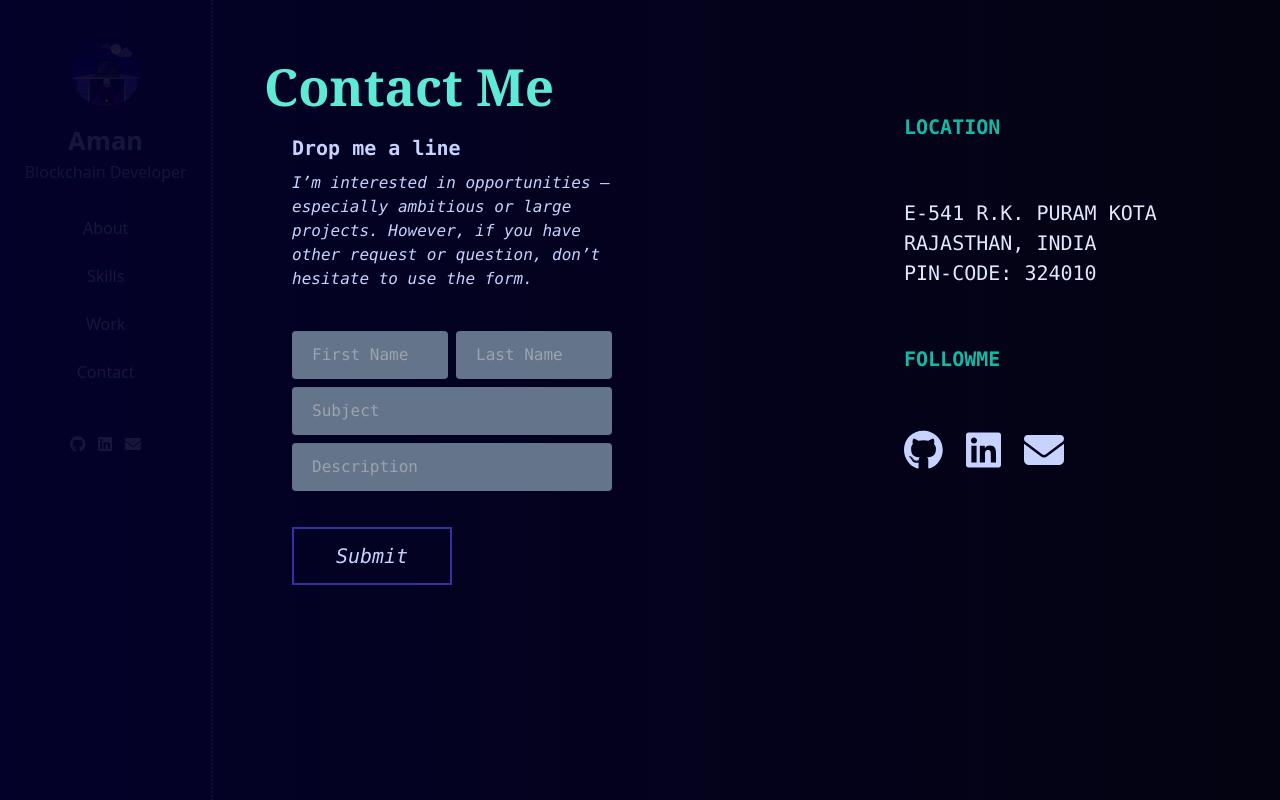
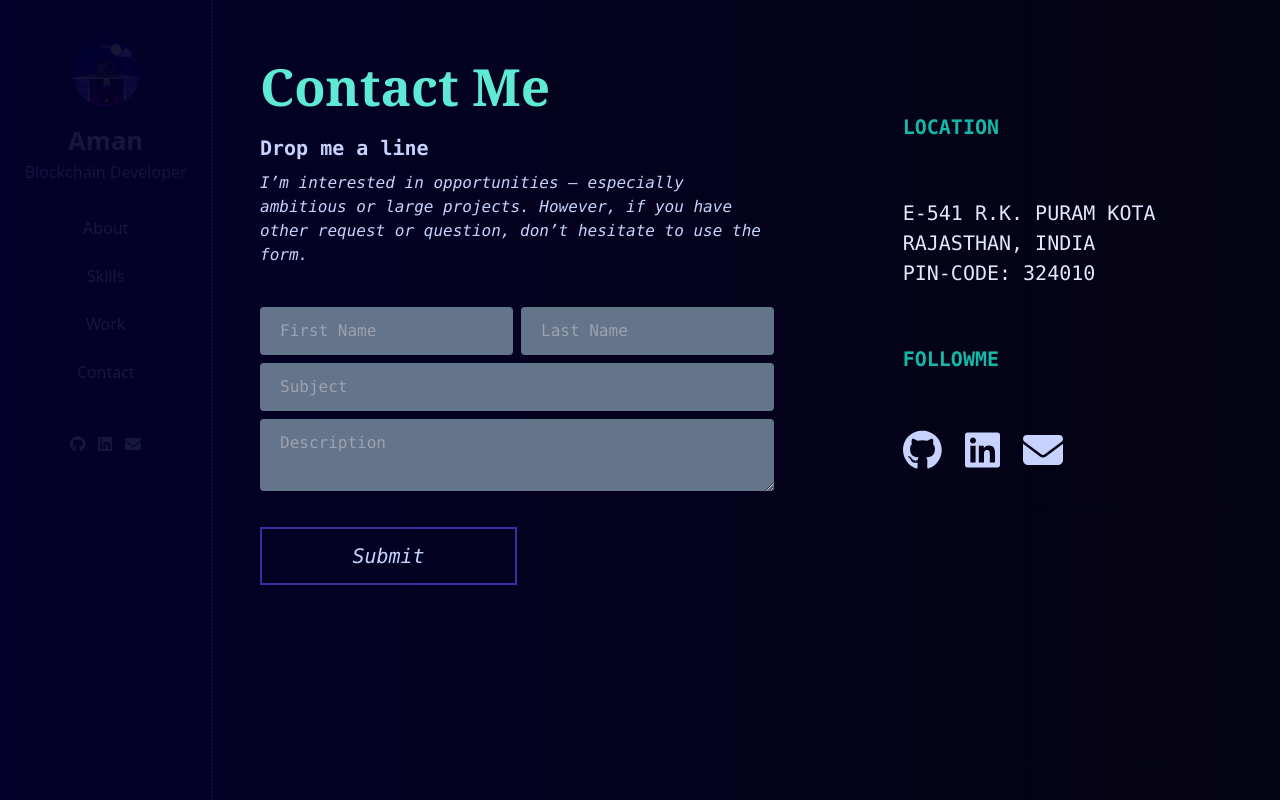
Before and after one commit to amanmehra262001/profile-webapp, a Next.js app: page /contact in a window 1280 px wide. Built offline with nearby package versions, Linux system fonts and the light colour scheme.

Commit message:
minimum changes

```diff
--- a/src/components/contact-form.tsx
+++ b/src/components/contact-form.tsx
@@ -66,7 +66,7 @@ const ContactForm = () => {
   return (
     <>
       <ToastContainer />
-      <form className="w-full sm:w-4/5 flex flex-col justify-self-center ml-5 mb-10 sm:mr-14">
+      <form className="w-full ml-4 sm:w-11/12 flex flex-col justify-self-center mb-10 sm:mr-14">
         <p className="w-full text-xxxxxl sm:text-xxl flex font-semibold mt-12 sm:mt-0 animate-fadeIn font-serif text-teal-300 cursor-none">
           {/* {text.map((letter, i) => (
           <div className="flex" key={i}>
@@ -77,7 +77,7 @@ const ContactForm = () => {
         ))} */}
           Contact Me
         </p>
-        <div className="w-1/2 sm:w-full flex flex-col font-mono italic mt-2 ml-7 sm:ml-4 text-lg sm:text-sm text-indigo-200">
+        <div className="w-4/5 sm:w-full flex flex-col font-mono italic mt-2 text-lg sm:text-sm text-indigo-200">
           <p className="mb-2 text-xl font-bold not-italic animate-fadeIn">
             Drop me a line
           </p>
@@ -112,11 +112,12 @@ const ContactForm = () => {
             className={`${styles.shadowing} w-full bg-slate-500 px-5 py-3 rounded mt-2 hover:border-2 hover:border-teal-300 animate-fadeIn`}
             placeholder="Subject"
           />
-          <input
-            type="text"
+          <textarea
+            // type="text"
             name="description"
             value={description}
             onChange={handleChange}
+            // height={100}
             className={`${styles.shadowing} w-full bg-slate-500 px-5 py-3 rounded mt-2 hover:border-2 hover:border-teal-300 animate-fadeIn`}
             placeholder="Description"
             required
--- a/src/constants/constants.ts
+++ b/src/constants/constants.ts
@@ -1,3 +1,3 @@
 export const GIT_HUB_LINK = 'https://github.com/amanmehra262001'
 export const LINKEDIN_LINK = 'https://www.linkedin.com/in/aman-mehra-586104213/'
-export const GMAIL_LINK = 'mailto: [amanmehra262001@gmail.com]?subject= &body= '
+export const GMAIL_LINK = 'mailto:amanmehra262001@gmail.com?subject=&body='
--- a/src/pages/_app.tsx
+++ b/src/pages/_app.tsx
@@ -10,7 +10,7 @@ function MyApp({ Component, pageProps }: AppProps) {
     <AnimatePresence mode="wait">
       <div className=" min-h-screen min-w-screen bg-gradient-to-r from-[#030129] to-[#040311] flex sm:flex-col 4k:flex-col z-10">
         <Head>
-          <title>AM | Blockchain Developer | Web & Game Developer</title>
+          <title>AM | Blockchain Developer | Web & Android Developer</title>
         </Head>
         <Navbar />
         <div className="fixed w-1/6 h-screen sm:hidden 4k:hidden">
```
